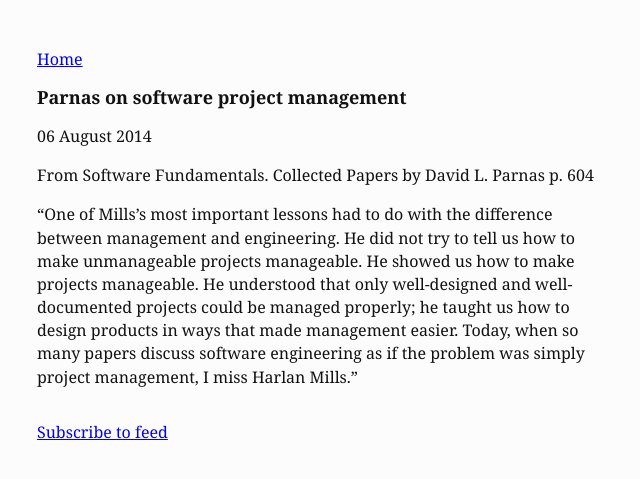
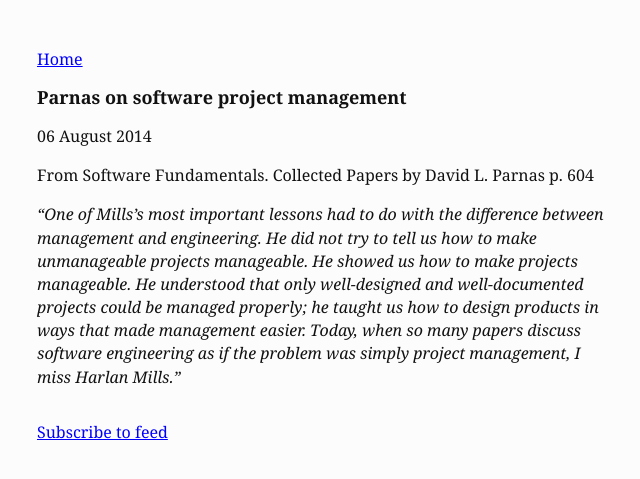
Before and after one commit to jsilvela/jsilvela.github.io, a Jekyll site: the page built from _posts/2014-08-06-parnas-on-software-project-management.html, in a window 1280 px wide. Shown: the top 479 px of the page, without its empty margins (315-955 px from the left). Built offline with Jekyll 4.4.1, drawn with Linux system fonts in a browser that asks for light colours; some web fonts are replaced.

Commit message:
Include served @font-face

```diff
--- a/css/basic.css
+++ b/css/basic.css
@@ -1,10 +1,31 @@
+@font-face {
+  font-family: 'MonitorPro';
+  src: url('http://silvela.org/jaime/fonts/MonitorPro-Normal.woff') format('woff');
+  font-weight: normal;
+  font-style: normal;
+}
+
+@font-face {
+  font-family: 'MonitorPro';
+  src: url('http://silvela.org/jaime/fonts/MonitorPro-NormalItalic.woff') format('woff');
+  font-weight: normal;
+  font-style: italic;
+}
+
+@font-face {
+  font-family: 'MonitorPro';
+  src: url('http://silvela.org/jaime/fonts/MonitorPro-Bold.woff') format('woff');
+  font-weight: bold;
+  font-style: normal;
+}
+
 body {
 	margin-left: auto;
 	margin-right: auto;
 	margin-top: 3em;
 	margin-bottom: 3em;
 	max-width: 36em;
-	font-family: Charter, Georgia, serif;
+	font-family: MonitorPro, Charter, Georgia, serif;
 	text-rendering: optimizeLegibility;
 }
 
@@ -46,7 +67,7 @@
 	line-height: 1.45;
 }
 
-em {
+em, q {
 	font-style: italic;
 }
 
```
